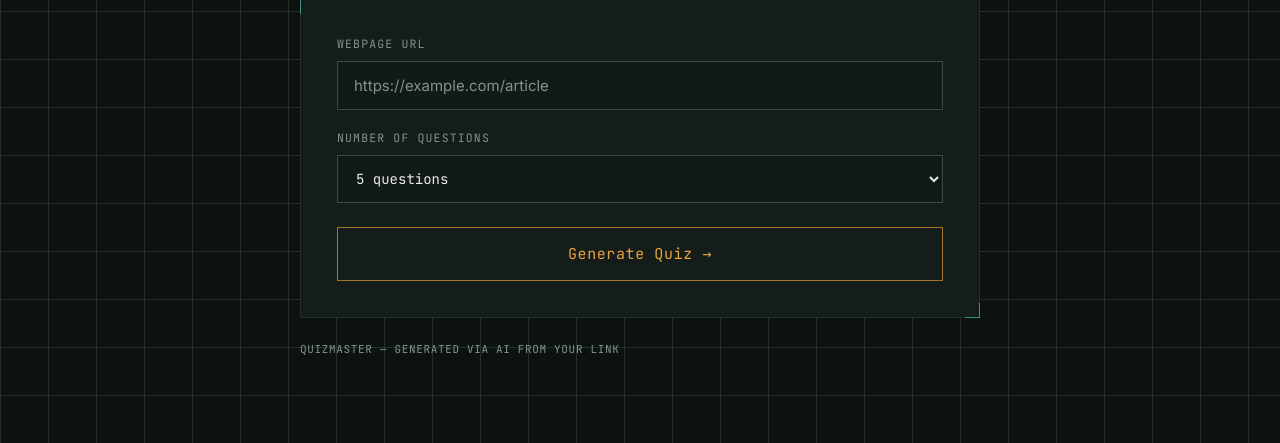
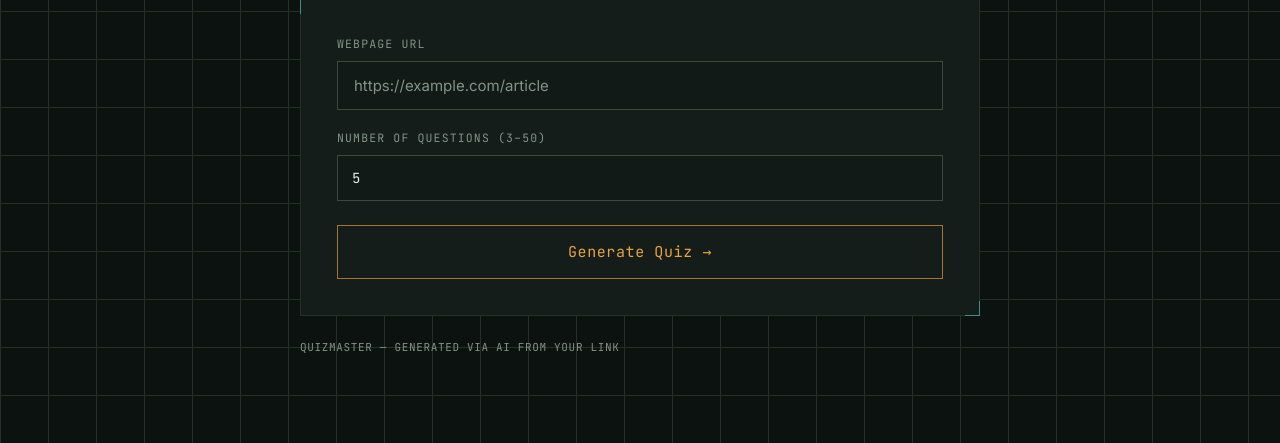
Before and after one commit to harshfarwaha/QuizMaster-, a Flask app: page / in a window 1280 px wide. Shown: the part 229-672 px from the top of the page. Run offline with Flask 3, Linux system fonts and the light colour scheme.

Commit message:
Add files via upload

```diff
--- a/templates/index.html
+++ b/templates/index.html
@@ -69,11 +69,12 @@
   .row{ display:flex; gap:20px; margin-top:20px; align-items:flex-end; flex-wrap:wrap; }
   .row > div{ flex:1; min-width:160px; }
 
-  select{
+  select, input[type="number"]{
     width:100%; background:var(--bg-raise); border:1px solid var(--border-bright);
     color:var(--text); font-family:var(--mono); font-size:14px; padding:13px 14px;
-    outline:none;
+    outline:none; transition:border-color .2s ease;
   }
+  input[type="number"]:focus{ border-color:var(--cyan); }
 
   button{
     font-family:var(--mono); font-size:14px; letter-spacing:.04em; padding:14px 26px;
@@ -170,13 +171,8 @@
 
     <div class="row">
       <div>
-        <label for="num-questions">Number of Questions</label>
-        <select id="num-questions">
-          <option value="3">3 questions</option>
-          <option value="5" selected>5 questions</option>
-          <option value="7">7 questions</option>
-          <option value="10">10 questions</option>
-        </select>
+        <label for="num-questions">Number of Questions (3–50)</label>
+        <input type="number" id="num-questions" min="3" max="50" value="5">
       </div>
     </div>
 
@@ -261,7 +257,10 @@
   generateBtn.addEventListener('click', async () => {
     clearError();
     const url = urlInput.value.trim();
-    const numQuestions = numQuestionsSelect.value;
+    let numQuestions = parseInt(numQuestionsSelect.value, 10);
+    if(isNaN(numQuestions)) numQuestions = 5;
+    numQuestions = Math.max(3, Math.min(numQuestions, 50));
+    numQuestionsSelect.value = numQuestions;
 
     if(!url){
       showError('Please enter a URL.');
```
